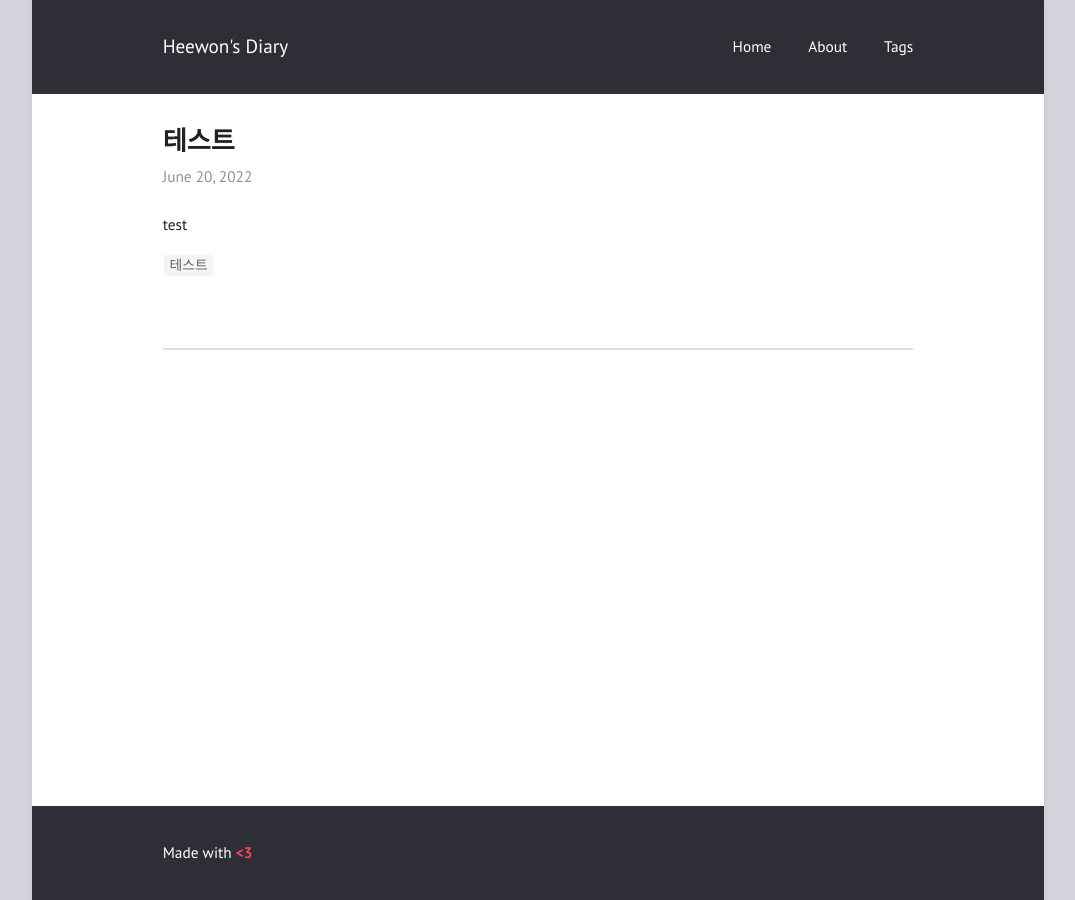
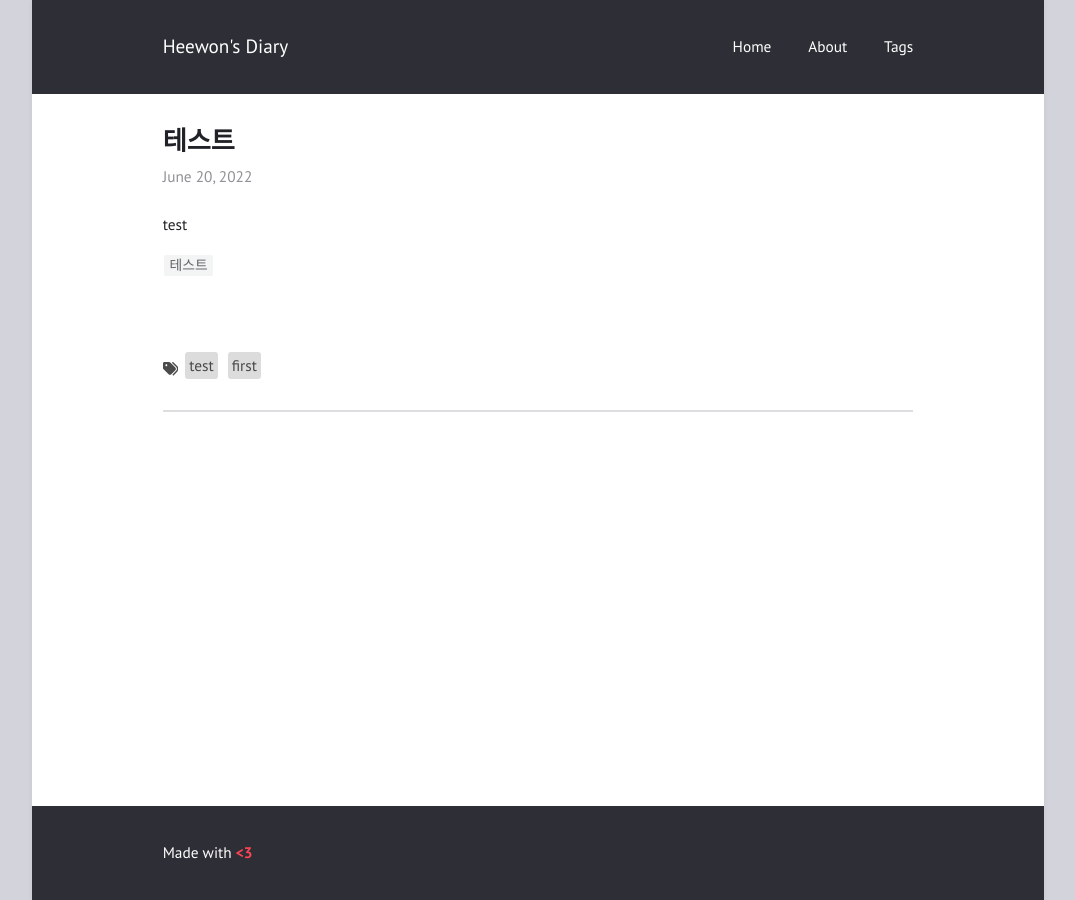
Before and after one commit to heewoneha/heewoneha.github.io, a Jekyll site: the page built from _posts/2022-06-20-test.md, in a window 1280 px wide. Shown: the whole page, without its empty margins (102-1177 px from the left). Built offline with Jekyll 4.4.1, drawn with Linux system fonts in a browser that asks for light colours; comment, search, counter and statistics services are not loaded.

Commit message:
add: tags on post page

```diff
--- a/_layouts/post.html
+++ b/_layouts/post.html
@@ -11,9 +11,24 @@ layout: default
     {% if site.comments.disqus_shortname %}<div id="disqus_thread"></div>{% endif %}
     <noscript>Please enable JavaScript to view comments.</noscript>
   {% endif %}
+
   <br>
+
+  <!-- Tags -->
+
+  {% if page.tags.size > 0 %}
+    <div class="post-tags">
+      <svg viewBox="0 0 512 512" class ="icon" style="fill:rgb(75, 75, 75);"><path d="M472.8 168.4C525.1 221.4 525.1 306.6 472.8 359.6L360.8 472.9C351.5 482.3 336.3 482.4 326.9 473.1C317.4 463.8 317.4 448.6 326.7 439.1L438.6 325.9C472.5 291.6 472.5 236.4 438.6 202.1L310.9 72.87C301.5 63.44 301.6 48.25 311.1 38.93C320.5 29.61 335.7 29.7 344.1 39.13L472.8 168.4zM.0003 229.5V80C.0003 53.49 21.49 32 48 32H197.5C214.5 32 230.7 38.74 242.7 50.75L410.7 218.7C435.7 243.7 435.7 284.3 410.7 309.3L277.3 442.7C252.3 467.7 211.7 467.7 186.7 442.7L18.75 274.7C6.743 262.7 0 246.5 0 229.5L.0003 229.5zM112 112C94.33 112 80 126.3 80 144C80 161.7 94.33 176 112 176C129.7 176 144 161.7 144 144C144 126.3 129.7 112 112 112z"/></svg>
+        {% for tag in page.tags %}
+        <a href="{{ site.baseurl }}/tags/#{{ tag }}" class="tag-box"> {{- tag -}} </a>
+        {% endfor %}
+    </div>
+  {% endif %}
+
   <hr>
 </article>
+
+<!-- Comments -->
 
 <script src="https://utteranc.es/client.js"
   repo="heewoneha/heewoneha.github.io"
--- a/_sass/classes.sass
+++ b/_sass/classes.sass
@@ -32,8 +32,19 @@
   vertical-align: middle
   margin-bottom: .15em
 
+.post-tags
+  margin-top: 5%
+
 a:hover .icon
   color: reduce(100)
+
+.tag-box
+  background-color: #DCDCDC
+  color: #484848
+  border-radius: 3px
+  padding: 4px
+  margin: 3px
+
 
 .full table
   display: table
```
